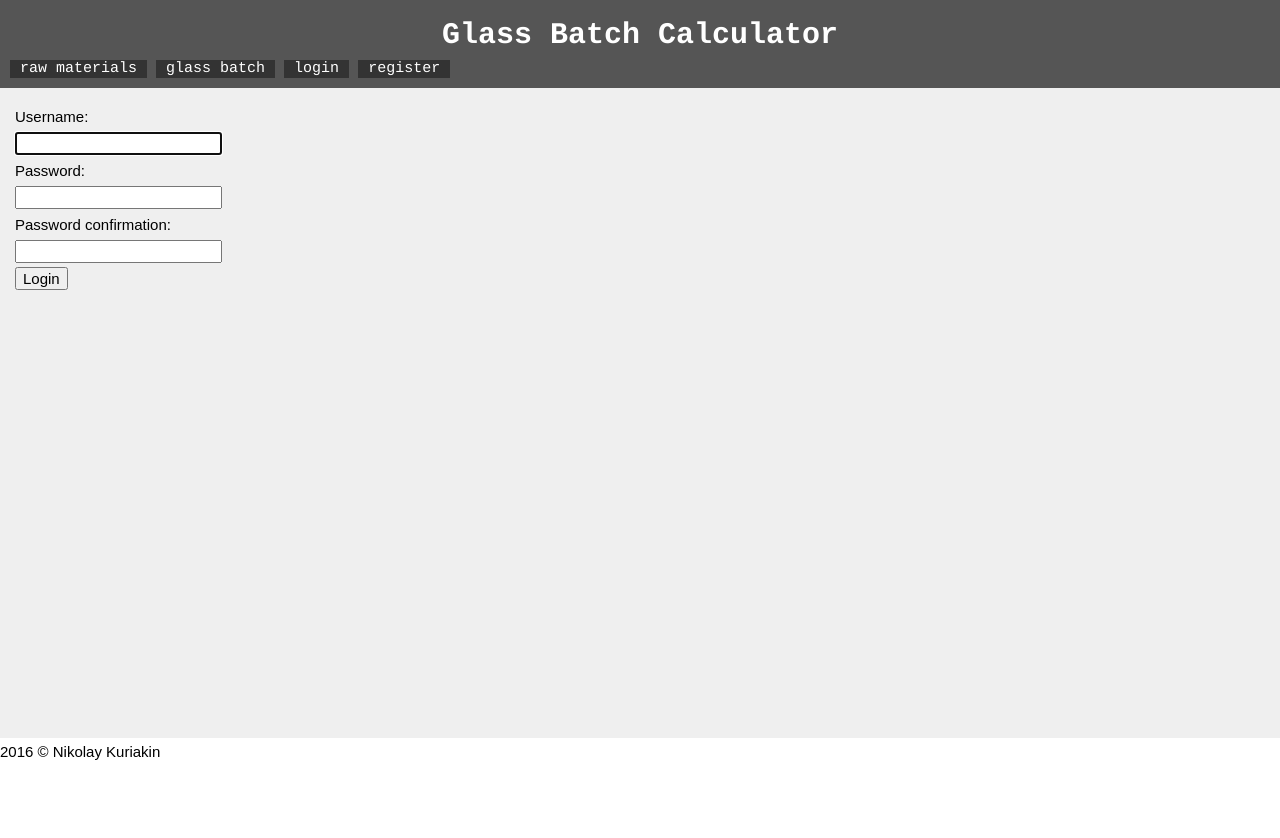
After one commit to nikolaykrkn/batchcalc, a Django app: page /register/ in a window 1280 px wide. The commit adds this page. Run offline with Django 3.2, Linux system fonts and the light colour scheme.

Commit message:
accounts perms

```diff
--- a/BatchCalculator/static/BatchCalculator/css/style.css
+++ b/BatchCalculator/static/BatchCalculator/css/style.css
@@ -36,7 +36,10 @@ header h1 a{
 
 .content{
 	padding: 15px;
-	min-height: 90%
+}
+
+span.helptext{
+	display: none;
 }
 table {
 	border-collapse: collapse;
@@ -67,13 +70,46 @@ td {
 	cursor: pointer;
 }
 
-
-footer{
-	position: relative;
-	bottom: 0;
+footer p{
+	margin: 0;
 }
 
 label{
+	display: block;
+	width: 30%;
+}
+
+form.material label{
 	display: inline-block;
 	width: 30%;
 }
+
+ul.errorlist{
+	color:red;
+	background: white;
+	position:fixed;
+	width: 50%;
+	right: 0;
+}
+
+/*sticky footer*/
+
+html, body {
+    height: 100%;
+}
+.content {
+  min-height: 90%;
+  /* equal to footer height */
+    margin-bottom: -100px;
+}
+.content:after {
+  content: "";
+  display: block;
+}
+footer, .content:after {
+  /* .push must be the same height as footer */
+    height: 100px;
+}
+footer {
+  background: white;
+}
--- a/BatchCalculator/templates/BatchCalculator/rawmaterial_confirm_delete.html
+++ b/BatchCalculator/templates/BatchCalculator/rawmaterial_confirm_delete.html
@@ -1,8 +1,13 @@
 {% extends "base.html" %}
 
 {% block content %}
+
+{% if request.user.id == object.author.id %}
 <form action="" method="post">{% csrf_token %}
     <p>Are you sure you want to delete {{ object.materialName }}?</p>
     <input type="submit" value="Confirm" />
 </form>
+{% else %}
+<p>You cannot edit this material</p>
+{%endif%}
 {%endblock%}
--- a/BatchCalculator/templates/BatchCalculator/rawmaterial_form.html
+++ b/BatchCalculator/templates/BatchCalculator/rawmaterial_form.html
@@ -3,7 +3,7 @@
 
 {% block content %}
 
-<form method="POST"> {% csrf_token %}
+<form method="POST" class='material'> {% csrf_token %}
    {{form.as_p}}
    <input type="submit" value="Save">
 </form>
--- a/BatchCalculator/templates/BatchCalculator/rawmaterial_update_form.html
+++ b/BatchCalculator/templates/BatchCalculator/rawmaterial_update_form.html
@@ -1,7 +1,7 @@
 {% extends "base.html" %}
 
 {% block content %}
-<form action="" method="POST">{% csrf_token %}
+<form action="" method="POST" class="material">{% csrf_token %}
 	{{form.as_p}}
 	<input type="submit" value="Update">
 </form>
--- a/BatchCalculator/templates/base.html
+++ b/BatchCalculator/templates/base.html
@@ -19,8 +19,9 @@
     		<a href="{% url 'calculate' %}">glass batch</a>
     		{% if user.is_anonymous %}
     		<a href="{% url 'login' %}">login</a>
+    		<a href="{% url 'register' %}">register</a>
     		{% else %}
-    		<p>Welcome, {{user.username}}!</p>
+    		<p>Welcome, {{user.username}}!</p> <a href="{% url 'logout' %}">log out</a>
     		{% endif %}
 
     	</div>
--- /dev/null
+++ b/BatchCalculator/templates/registration/logged_out.html
@@ -0,0 +1,6 @@
+{% extends 'base.html' %}
+
+
+{% block content %}
+  <h2>You have been logged out</h2>
+{% endblock %}
--- a/BatchCalculator/templates/registration/login.html
+++ b/BatchCalculator/templates/registration/login.html
@@ -1,6 +1,4 @@
 {% extends 'base.html' %}
-
-{% block title %}Login{% endblock %}
 
 {% block content %}
   <h2>Login</h2>
--- /dev/null
+++ b/BatchCalculator/templates/registration/register.html
@@ -0,0 +1,8 @@
+{% extends 'base.html' %}
+
+{% block content %}
+<form method="post">{% csrf_token %}
+{{form}}
+<button type="submit">Login</button>
+  </form>
+{% endblock %}
--- a/BatchCalculator/urls.py
+++ b/BatchCalculator/urls.py
@@ -12,4 +12,6 @@ urlpatterns = [
 				url(r'^glass-composition/$', views.calculator, name='calculate'),
 				url(r'^accounts/login/$', auth_views.login, name='login'),
 				url(r'^accounts/logout/$', auth_views.logout, name='logout'),
+				url(r'^register/', views.registerUser.as_view(), name='register'),
+
               ]
--- a/BatchCalculator/views.py
+++ b/BatchCalculator/views.py
@@ -7,7 +7,13 @@ from django.urls import reverse_lazy
 from django.db import models
 from django.contrib.auth import authenticate, login
 from django.contrib.auth.decorators import login_required
-import re
+from django.contrib.auth.forms import UserCreationForm
+
+class registerUser(CreateView):
+	template_name='registration/register.html'
+	form_class = UserCreationForm
+	success_url='/'
+
 
 def subscript(text):
 	for letter in text:
@@ -34,7 +40,7 @@ def Context_Materials(request):
 	return contextMaterials
 
 
-
+@login_required
 def rawMaterialView(request):
 
 	summaryList = []
--- a/GlassSite/settings.py
+++ b/GlassSite/settings.py
@@ -25,19 +25,20 @@ SECRET_KEY = '_x9&g_&q#989hcf-=b9ftu(0+$khp1x5_ujz73jo*($7mx07=^'
 # SECURITY WARNING: don't run with debug turned on in production!
 DEBUG = True
 
-ALLOWED_HOSTS = []
+ALLOWED_HOSTS = ['nikolaykrkn.pythonanywhere.com']
 
+LOGIN_REDIRECT_URL = '/'
 
 # Application definition
 
 INSTALLED_APPS = [
-    'django.contrib.admin',
     'django.contrib.auth',
     'django.contrib.contenttypes',
     'django.contrib.sessions',
     'django.contrib.messages',
     'django.contrib.staticfiles',
     'BatchCalculator.apps.BatchcalculatorConfig',
+    'django.contrib.admin',
 ]
 
 MIDDLEWARE = [
```
Also changed, not shown: BatchCalculator/templates/register.html (added, +8 -0 lines), db.sqlite3, 1 other file.
